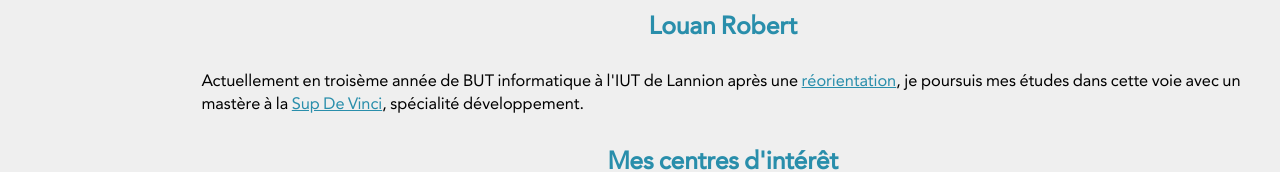
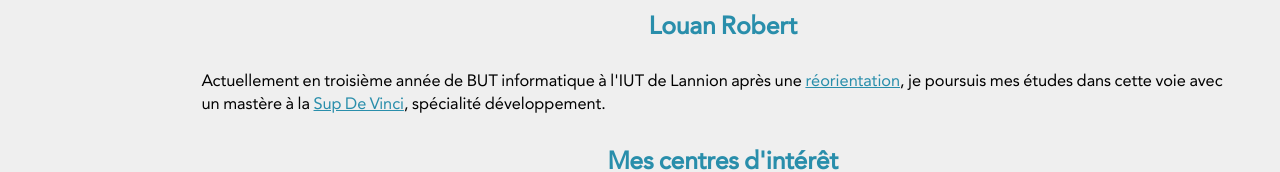
Before and after one commit to blupblup46/MonSite, a website built with Parcel: page index.html in a window 1280 px wide. Shown: the part 1058-1230 px from the top of the page. Built offline with nearby package versions, Linux system fonts and the light colour scheme.

Commit message:
fix typo

```diff
--- a/index.html
+++ b/index.html
@@ -34,7 +34,7 @@
                 <section>
 
                     <h2>Louan Robert</h2>
-                    <p>Actuellement en troisème année de BUT informatique à l'IUT de Lannion après une <a href="/pages/Education.html">réorientation</a>, je poursuis mes études dans cette voie avec un mastère à la <a href="https://www.supdevinci.fr/formations/mastere-specialisation-developpement/">Sup De Vinci</a>, spécialité développement.</p>
+                    <p>Actuellement en troisième année de BUT informatique à l'IUT de Lannion après une <a href="/pages/Education.html">réorientation</a>, je poursuis mes études dans cette voie avec un mastère à la <a href="https://www.supdevinci.fr/formations/mastere-specialisation-developpement/">Sup De Vinci</a>, spécialité développement.</p>
 
                     <h2>Mes centres d'intérêt</h2>
                     <p>Depuis mes années de lycée, j'ai développé un goût pour les sciences et l'éducation. Réunir les deux était alors une évidence lors de mon choix d'orientation. Après une expérience décevante lors d'un stage, j'ai pris la décision de me consacrer à un autre de mes hobbies, l'informatique.<br>
```
